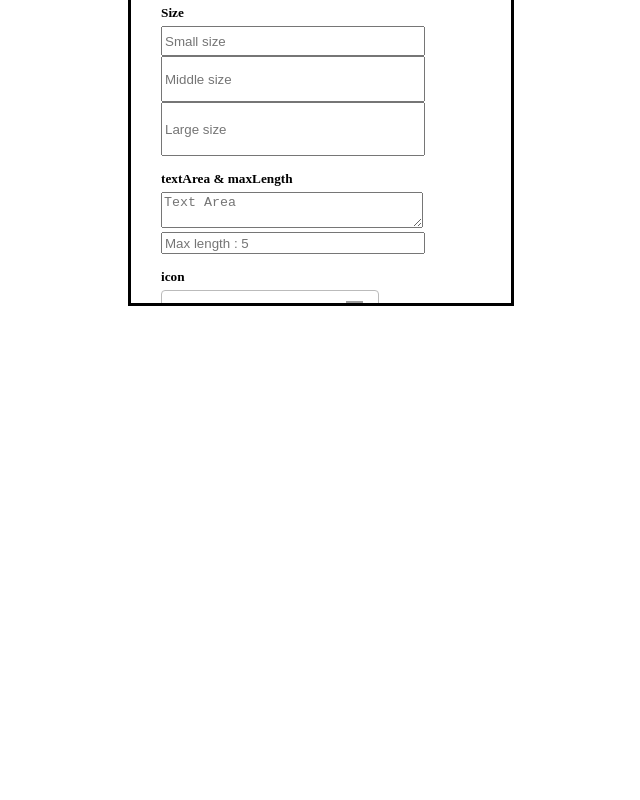
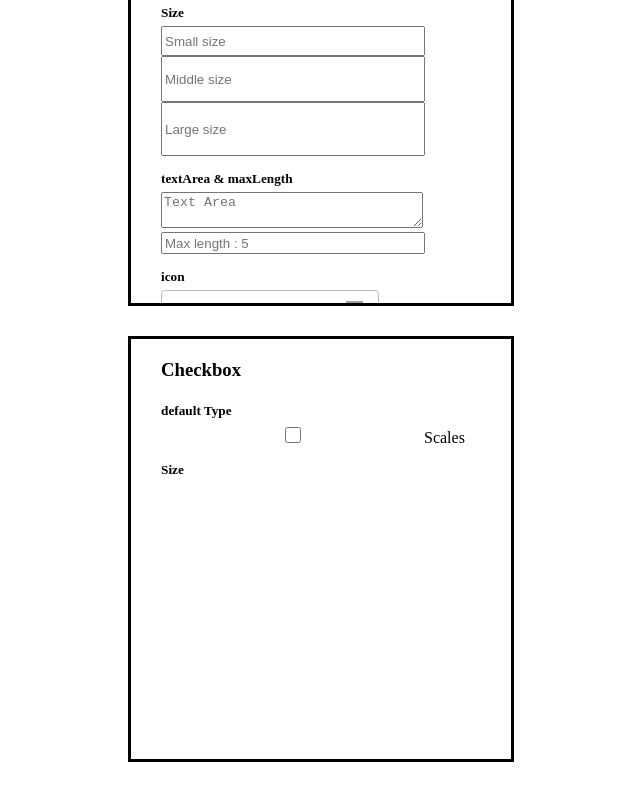
Before and after one commit to MarioChun/ReactJS-Storybook, a React (Create React App) app: page / in a window 1280 px wide. Shown: the part 683-1483 px from the top of the page, without its empty margins (319-959 px from the left). Before the commit the page ends 1027 px from the top, so only its background shows below. Built offline with nearby package versions, Linux system fonts and the light colour scheme; grey boxes are pictures that could not be loaded.

Commit message:
[component] checkbox 시작

```diff
--- a/src/App.tsx
+++ b/src/App.tsx
@@ -1,5 +1,6 @@
 import React from "react";
 import Packbutton from "./components/pack/PackButton";
+import PackCheckBox from "./components/pack/PackCheckBox";
 import PackFrame from "./components/pack/PackFrame";
 import Packinput from "./components/pack/PackInput";
 import "./scss/app.scss";
@@ -12,6 +13,7 @@ function App() {
       </div>
       <PackFrame text="Button" children={<Packbutton />} />
       <PackFrame text="Input" children={<Packinput />} />
+      <PackFrame text="Checkbox" children={<PackCheckBox />} />
     </div>
   );
 }
--- /dev/null
+++ b/src/components/Checkbox.module.scss
@@ -0,0 +1,3 @@
+input {
+  width: 1vw;
+}
--- /dev/null
+++ b/src/components/Checkbox.tsx
@@ -0,0 +1,18 @@
+import { FC, InputHTMLAttributes } from "react";
+import styles from "./Checkbox.module.scss";
+
+interface checkBoxProps extends InputHTMLAttributes<HTMLInputElement> {
+  // disabled : true, false
+  // 버튼 클릭 -> 체크 또는 언체크 및 disabled 버튼
+}
+
+const CheckBox: FC<checkBoxProps> = () => {
+  return (
+    <div>
+      <input type="checkbox" id="scales" name="scales" />
+      <label htmlFor="scales">Scales</label>
+    </div>
+  );
+};
+
+export default CheckBox;
--- a/src/components/Input.tsx
+++ b/src/components/Input.tsx
@@ -1,5 +1,4 @@
 //this binding 차이
-import { text } from "node:stream/consumers";
 import { FC, InputHTMLAttributes } from "react";
 import styles from "./Input.module.scss";
 
--- /dev/null
+++ b/src/components/pack/PackCheckBox.tsx
@@ -0,0 +1,15 @@
+import CheckBox from "../Checkbox";
+
+const PackCheckBox = () => {
+  return (
+    <div>
+      <h5 style={{ marginBottom: "5px" }}>default Type</h5>
+
+      <CheckBox />
+
+      <h5 style={{ marginTop: "15px", marginBottom: "5px" }}>Size</h5>
+    </div>
+  );
+};
+
+export default PackCheckBox;
```
